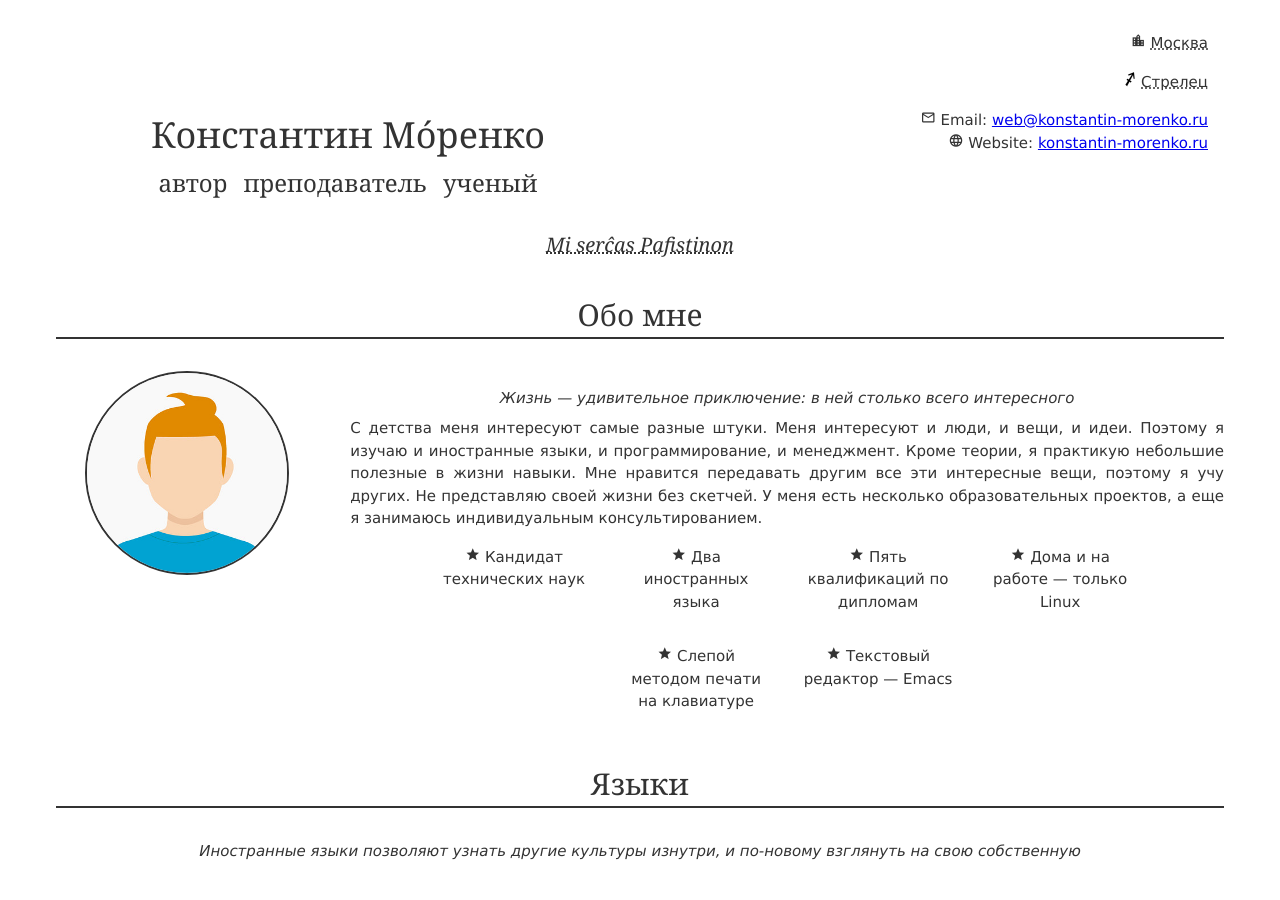
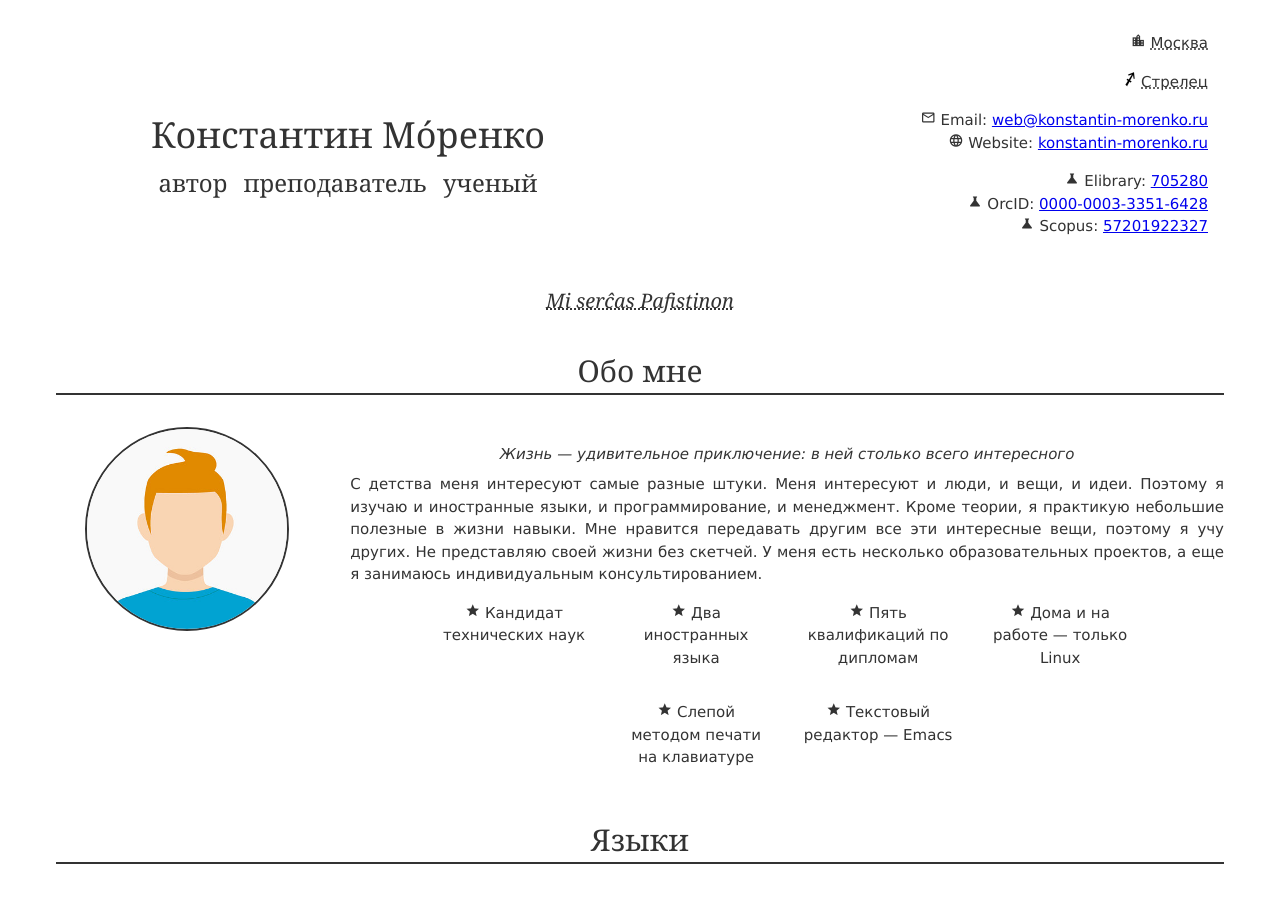
Before and after one commit to konstantin-morenko/jresume, a Jekyll site: the page built from index.md, in a window 1280 px wide and 900 px high. Built offline with Jekyll 4.4.1, drawn with Linux system fonts in a browser that asks for light colours.

Commit message:
Scientific links

```diff
--- a/_data/header.yml
+++ b/_data/header.yml
@@ -16,5 +16,18 @@ link_blocks:
     link: https://konstantin-morenko.ru
     text: konstantin-morenko.ru
 - id: scientific
+  list:
+  - icon: science
+    prefix: Elibrary
+    link: https://www.elibrary.ru/author_items.asp?authorid=705280
+    text: 705280
+  - icon: science
+    prefix: OrcID
+    link: https://orcid.org/0000-0003-3351-6428
+    text: 0000-0003-3351-6428
+  - icon: science
+    prefix: Scopus
+    link: https://www.scopus.com/authid/detail.uri?authorId=57201922327
+    text: 57201922327
 - id: literature
 - id: programming
```
